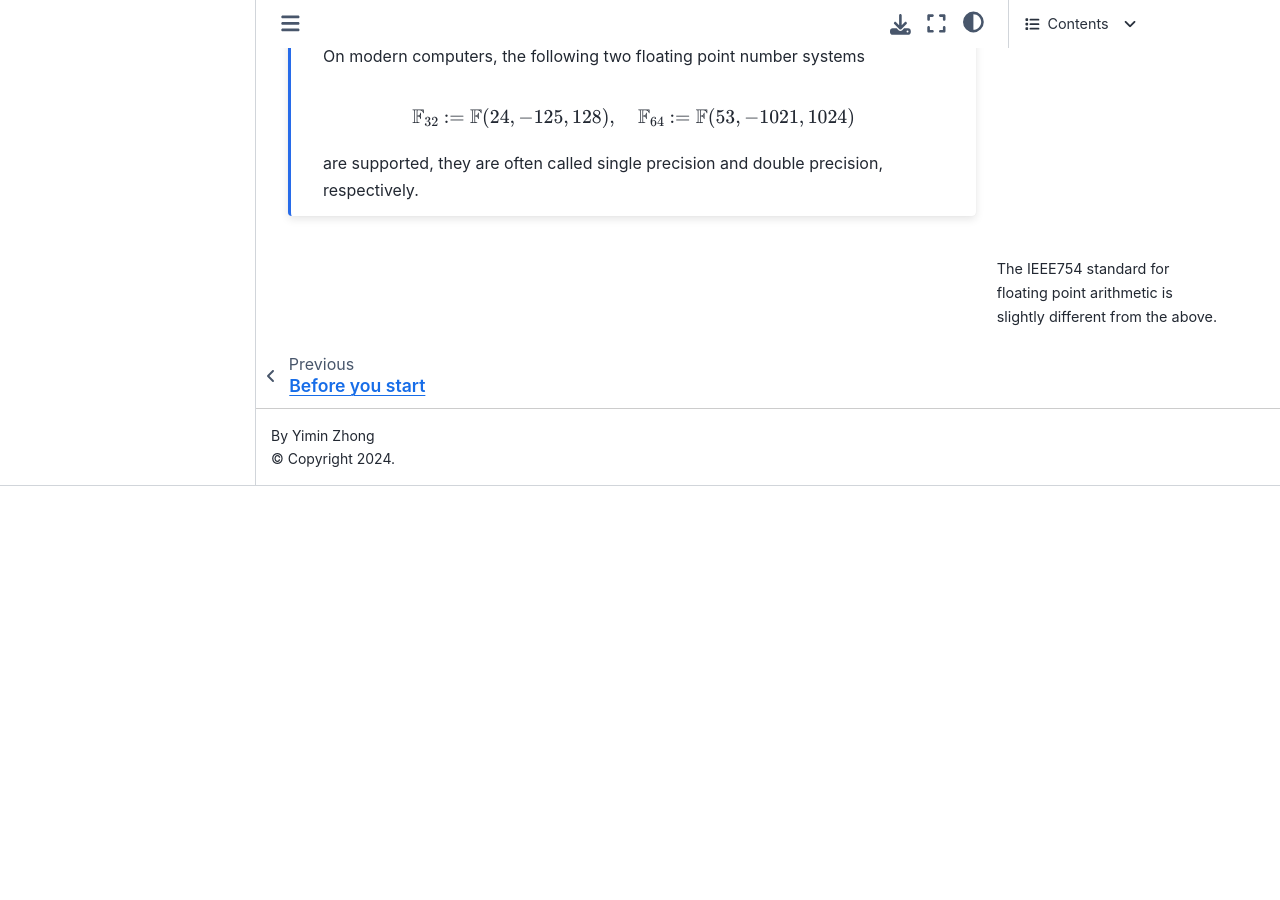
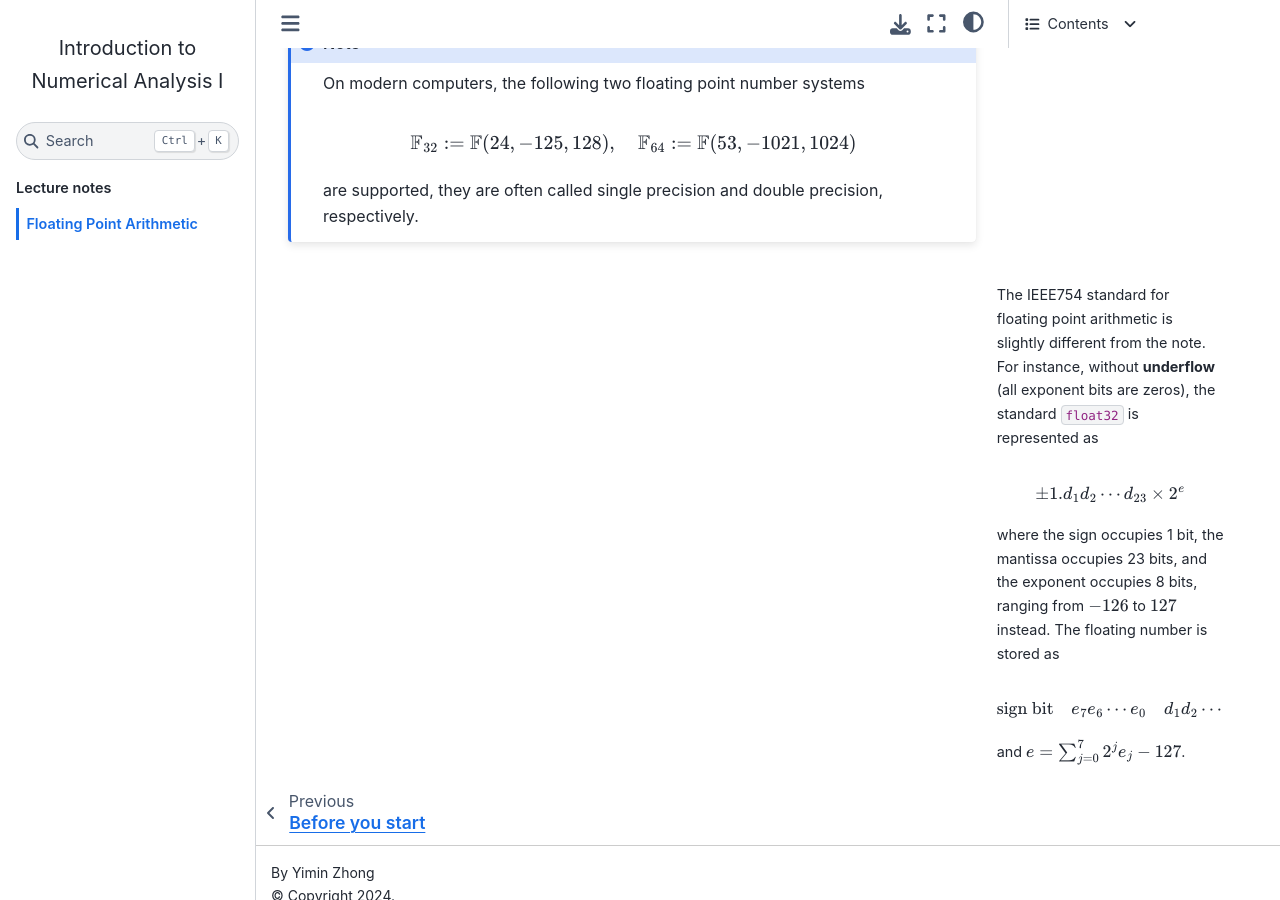
Before and after one commit to auburn-comp-math/math-5630-6630, a Jupyter Book: the page built from floating_point.md, in a window 1280 px wide and 900 px high, scrolled down 2140 px. Built offline with Jupyter Book 1.0.4 settings and Sphinx 7.4.7 and the Sphinx Book theme 1.1.4, drawn with Linux system fonts in a browser that asks for light colours; before the commit the page ends 2626 px from its top, so only the background shows below that.

Commit message:
update floating

````diff
--- a/floating_point.md
+++ b/floating_point.md
@@ -99,5 +99,13 @@
 ```
 
 ```{margin}
-The IEEE754 standard for floating point arithmetic is slightly different from the above.
+The IEEE754 standard for floating point arithmetic is slightly different from the note. For instance, without **underflow** (all exponent bits are zeros), the standard ``float32`` is represented as
+
+$$\pm 1.d_1 d_2\cdots d_{23} \times 2^e$$
+
+where the sign occupies 1 bit, the mantissa occupies 23 bits, and the exponent occupies 8 bits, ranging from $-126$ to $127$ instead. The floating number is stored as
+
+$$\text{sign bit} \quad e_7 e_6 \cdots e_0 \quad d_1 d_2\cdots d_{23}$$
+
+and $e = \sum_{j=0}^7 2^{j} e_j - 127$.
 ```
````
